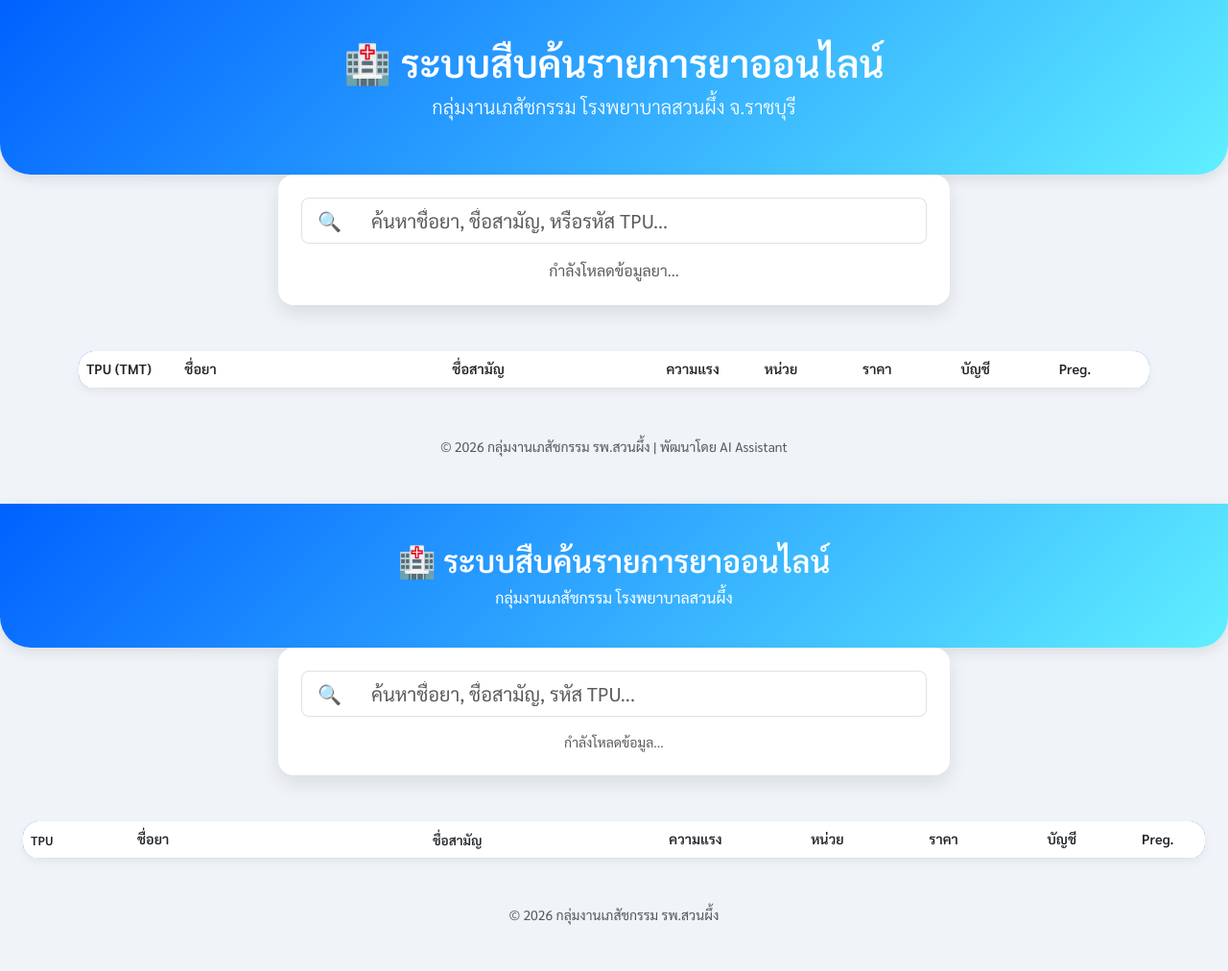
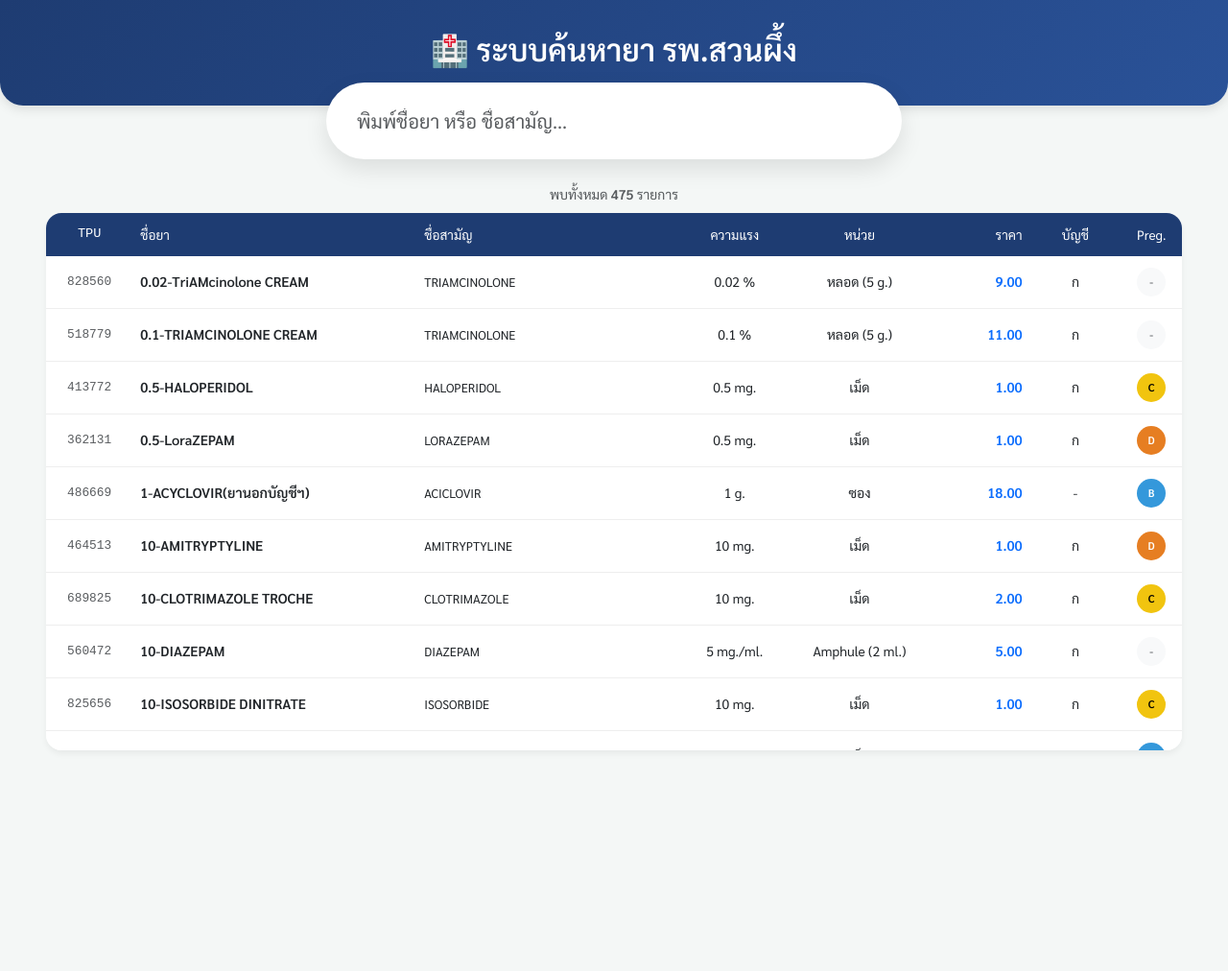
Before and after one commit to donslowhand18-suphot/Drug-SP-Search, a plain HTML site: page index.html in a window 1280 px wide. Shown: the whole page at 96% size. After the commit the page ends 800 px from the top, so only its background shows below. Drawn offline with nearby package versions, Linux system fonts and the light colour scheme.

Commit message:
Add files via upload

```diff
--- a/index.html
+++ b/index.html
@@ -9,41 +9,51 @@
     <script src="https://cdnjs.cloudflare.com/ajax/libs/PapaParse/5.3.2/papaparse.min.js"></script>
 
     <style>
-        body {
-            font-family: 'Sarabun', sans-serif;
-            background-color: #f0f4f8;
-            color: #2c3e50;
-        }
+        body { font-family: 'Sarabun', sans-serif; background-color: #f4f7f6; color: #2c3e50; }
         .header-section {
-            background: linear-gradient(135deg, #0061ff 0%, #60efff 100%);
-            color: white;
-            padding: 3rem 1rem;
-            border-radius: 0 0 2rem 2rem;
-            box-shadow: 0 4px 15px rgba(0,0,0,0.1);
-            margin-bottom: 2rem;
+            background: linear-gradient(135deg, #1e3c72 0%, #2a5298 100%);
+            color: white; padding: 2rem 1rem; border-radius: 0 0 1.5rem 1.5rem;
+            box-shadow: 0 4px 12px rgba(0,0,0,0.1);
         }
         .search-box {
-            max-width: 700px;
-            margin: -2rem auto 0;
-            background: white;
-            padding: 1.5rem;
-            border-radius: 1rem;
-            box-shadow: 0 8px 20px rgba(0,0,0,0.1);
+            max-width: 600px; margin: -1.5rem auto 1.5rem; background: white;
+            padding: 1rem; border-radius: 50px; box-shadow: 0 10px 25px rgba(0,0,0,0.1);
         }
-        .card-table {
-            background: white;
-            border-radius: 1rem;
-            overflow: hidden;
-            box-shadow: 0 4px 10px rgba(0,0,0,0.05);
+        .card-table { background: white; border-radius: 1rem; overflow: hidden; box-shadow: 0 4px 6px rgba(0,0,0,0.05); }
+
+        /* สไตล์ตารางและการจัดการคอลัมน์ */
+        .table { table-layout: fixed; width: 100%; border-collapse: separate; border-spacing: 0; }
+
+        /* หัวตารางติดหนึบ (Sticky Header) */
+        .table thead th {
+            position: sticky; top: 0; background-color: #1e3c72; color: white;
+            z-index: 10; font-weight: 400; border: none; font-size: 0.85rem;
         }
-        .table thead {
-            background-color: #0061ff;
-            color: white;
+
+        th, td {
+            word-wrap: break-word; overflow-wrap: break-word; font-size: 0.9rem;
+            padding: 12px 8px !important; border-bottom: 1px solid #eee;
         }
-        .badge-preg {
-            font-weight: 600;
-            padding: 0.4em 0.8em;
+
+        /* กำหนดสัดส่วนคอลัมน์ */
+        .col-tpu { width: 85px; font-family: monospace; font-size: 0.8rem; }
+        .col-name { width: 25%; }
+        .col-generic { width: 22%; font-size: 0.8rem; color: #6c757d; }
+        .col-strength { width: 12%; }
+        .col-unit { width: 10%; }
+        .col-price { width: 10%; }
+        .col-list { width: 8%; }
+        .col-preg { width: 60px; }
+
+        /* ซ่อนคอลัมน์ที่ไม่จำเป็นบนมือถือจอเล็ก */
+        @media (max-width: 768px) {
+            .col-unit, .col-list, .col-tpu { display: none; }
+            .col-name { width: 45%; }
+            .col-generic { width: 30%; }
         }
+
+        .mark { background-color: #fff3cd; padding: 0; color: #856404; font-weight: bold; }
+        .badge-preg { font-weight: 600; font-size: 0.7rem; width: 30px; height: 30px; display: inline-flex; align-items: center; justify-content: center; }
         .preg-A { background-color: #2ecc71; color: white; }
         .preg-B { background-color: #3498db; color: white; }
         .preg-C { background-color: #f1c40f; color: black; }
@@ -54,32 +64,29 @@
 <body>
 
 <div class="header-section text-center">
-    <h1 class="fw-bold">🏥 ระบบสืบค้นรายการยาออนไลน์</h1>
-    <p class="lead">กลุ่มงานเภสัชกรรม โรงพยาบาลสวนผึ้ง จ.ราชบุรี</p>
+    <h2 class="fw-bold">🏥 ระบบค้นหายา รพ.สวนผึ้ง</h2>
 </div>
 
-<div class="container">
-    <div class="search-box mb-5">
-        <div class="input-group input-group-lg">
-            <span class="input-group-text bg-transparent border-end-0">🔍</span>
-            <input type="text" id="searchInput" class="form-control border-start-0" placeholder="ค้นหาชื่อยา, ชื่อสามัญ, หรือรหัส TPU...">
-        </div>
-        <div id="stats" class="mt-3 text-center text-muted">กำลังโหลดข้อมูลยา...</div>
+<div class="container-fluid px-lg-5">
+    <div class="search-box">
+        <input type="text" id="searchInput" class="form-control form-control-lg border-0 shadow-none" placeholder="พิมพ์ชื่อยา หรือ ชื่อสามัญ...">
     </div>
 
+    <div class="text-center mb-2" id="stats"></div>
+
     <div class="card-table">
-        <div class="table-responsive">
-            <table class="table table-hover align-middle mb-0" id="drugTable">
+        <div class="table-responsive" style="max-height: 70vh;">
+            <table class="table table-hover align-middle mb-0">
                 <thead>
                     <tr>
-                        <th>TPU (TMT)</th>
-                        <th style="width: 25%;">ชื่อยา</th>
-                        <th style="width: 20%;">ชื่อสามัญ</th>
-                        <th>ความแรง</th>
-                        <th>หน่วย</th>
-                        <th>ราคา</th>
-                        <th>บัญชี</th>
-                        <th>Preg.</th>
+                        <th class="col-tpu text-center">TPU</th>
+                        <th class="col-name">ชื่อยา</th>
+                        <th class="col-generic">ชื่อสามัญ</th>
+                        <th class="col-strength text-center">ความแรง</th>
+                        <th class="col-unit text-center">หน่วย</th>
+                        <th class="col-price text-end">ราคา</th>
+                        <th class="col-list text-center">บัญชี</th>
+                        <th class="col-preg text-center">Preg.</th>
                     </tr>
                 </thead>
                 <tbody id="tableBody">
@@ -87,183 +94,62 @@
             </table>
         </div>
     </div>
-
-    <footer class="text-center my-5 text-muted">
-        <small>© 2026 กลุ่มงานเภสัชกรรม รพ.สวนผึ้ง | พัฒนาโดย AI Assistant</small>
-    </footer>
 </div>
 
 <script>
     let drugData = [];
 
     Papa.parse("data.csv", {
-        download: true,
-        header: true,
-        skipEmptyLines: true,
+        download: true, header: true, skipEmptyLines: true,
         complete: function(results) {
-            drugData = results.data;
+            drugData = results.data.filter(r => r['ชื่อยา']);
             displayData(drugData);
-            updateStats(drugData.length);
-        }
-    });<!DOCTYPE html>
-<html lang="th">
-<head>
-    <meta charset="UTF-8">
-    <meta name="viewport" content="width=device-width, initial-scale=1.0">
-    <title>ระบบค้นหายา - รพ.สวนผึ้ง</title>
-    <link href="https://cdn.jsdelivr.net/npm/bootstrap@5.3.0/dist/css/bootstrap.min.css" rel="stylesheet">
-    <link href="https://fonts.googleapis.com/css2?family=Sarabun:wght@300;400;600&display=swap" rel="stylesheet">
-    <script src="https://cdnjs.cloudflare.com/ajax/libs/PapaParse/5.3.2/papaparse.min.js"></script>
-
-    <style>
-        body { font-family: 'Sarabun', sans-serif; background-color: #f0f4f8; color: #2c3e50; }
-        .header-section {
-            background: linear-gradient(135deg, #0061ff 0%, #60efff 100%);
-            color: white; padding: 2.5rem 1rem; border-radius: 0 0 2rem 2rem;
-            box-shadow: 0 4px 15px rgba(0,0,0,0.1); margin-bottom: 2rem;
-        }
-        .search-box {
-            max-width: 700px; margin: -2rem auto 0; background: white;
-            padding: 1.5rem; border-radius: 1rem; box-shadow: 0 8px 20px rgba(0,0,0,0.1);
-        }
-        .card-table { background: white; border-radius: 1rem; overflow: hidden; box-shadow: 0 4px 10px rgba(0,0,0,0.05); }
-
-        /* จัดการความกว้างของตาราง */
-        .table { table-layout: fixed; width: 100%; }
-        .table thead { background-color: #0061ff; color: white; }
-
-        /* ตั้งค่าคอลัมน์ให้ตัดคำและจำกัดความกว้าง */
-        th, td {
-            word-wrap: break-word;
-            overflow-wrap: break-word;
-            white-space: normal !important;
-            font-size: 0.9rem; /* ย่อตัวอักษรลงนิดหน่อย */
-        }
-
-        /* กำหนดสัดส่วนคอลัมน์ */
-        .col-tpu { width: 90px; font-size: 0.8rem; }
-        .col-name { width: 25%; }
-        .col-generic { width: 20%; font-size: 0.85rem; color: #666; }
-        .col-strength { width: 12%; }
-        .col-unit { width: 10%; }
-        .col-price { width: 10%; }
-        .col-list { width: 8%; }
-        .col-preg { width: 60px; }
-
-        .badge-preg { font-weight: 600; padding: 0.4em 0.8em; font-size: 0.75rem; }
-        .preg-A { background-color: #2ecc71; color: white; }
-        .preg-B { background-color: #3498db; color: white; }
-        .preg-C { background-color: #f1c40f; color: black; }
-        .preg-D { background-color: #e67e22; color: white; }
-        .preg-X { background-color: #e74c3c; color: white; }
-    </style>
-</head>
-<body>
-
-<div class="header-section text-center">
-    <h1 class="fw-bold h2">🏥 ระบบสืบค้นรายการยาออนไลน์</h1>
-    <p class="mb-0">กลุ่มงานเภสัชกรรม โรงพยาบาลสวนผึ้ง</p>
-</div>
-
-<div class="container-fluid px-4">
-    <div class="search-box mb-5">
-        <div class="input-group input-group-lg">
-            <span class="input-group-text bg-transparent border-end-0">🔍</span>
-            <input type="text" id="searchInput" class="form-control border-start-0" placeholder="ค้นหาชื่อยา, ชื่อสามัญ, รหัส TPU...">
-        </div>
-        <div id="stats" class="mt-3 text-center text-muted small">กำลังโหลดข้อมูล...</div>
-    </div>
-
-    <div class="card-table">
-        <div class="table-responsive">
-            <table class="table table-hover align-middle mb-0">
-                <thead>
-                    <tr>
-                        <th class="col-tpu">TPU</th>
-                        <th class="col-name">ชื่อยา</th>
-                        <th class="col-generic">ชื่อสามัญ</th>
-                        <th class="col-strength">ความแรง</th>
-                        <th class="col-unit">หน่วย</th>
-                        <th class="col-price">ราคา</th>
-                        <th class="col-list">บัญชี</th>
-                        <th class="col-preg">Preg.</th>
-                    </tr>
-                </thead>
-                <tbody id="tableBody">
-                    </tbody>
-            </table>
-        </div>
-    </div>
-
-    <footer class="text-center my-5 text-muted small">
-        © 2026 กลุ่มงานเภสัชกรรม รพ.สวนผึ้ง
-    </footer>
-</div>
-
-<script>
-    let drugData = [];
-
-    Papa.parse("data.csv", {
-        download: true,
-        header: true,
-        skipEmptyLines: true,
-        complete: function(results) {
-            drugData = results.data;
-            displayData(drugData);
-            updateStats(drugData.length);
         }
     });
 
-    function displayData(data) {
+    function highlightText(text, term) {
+        if (!term) return text;
+        const re = new RegExp(`(${term})`, 'gi');
+        return text.replace(re, '<mark class="mark">$1</mark>');
+    }
+
+    function displayData(data, term = "") {
         const tbody = document.getElementById('tableBody');
+        const stats = document.getElementById('stats');
         tbody.innerHTML = '';
-
-        if (data.length === 0) {
-            tbody.innerHTML = '<tr><td colspan="
-
-    function displayData(data) {
-        const tbody = document.getElementById('tableBody');
-        tbody.innerHTML = '';
-
-        if (data.length === 0) {
-            tbody.innerHTML = '<tr><td colspan="8" class="text-center py-5 text-muted">ไม่พบข้อมูลยาที่ค้นหา</td></tr>';
-            return;
-        }
+        stats.innerHTML = `<small class="text-muted">พบทั้งหมด <strong>${data.length}</strong> รายการ</small>`;
 
         data.forEach(item => {
-            const pregClass = item['Pregnancy Cagetory'] ? `preg-${item['Pregnancy Cagetory']}` : 'bg-light text-muted';
-            // ดึงข้อมูลรหัส TMT สกส. มาแสดงเป็น TPU
-            const tpuCode = item['รหัส TMT สกส.'] || '-';
+            const preg = item['Pregnancy Cagetory'] || '-';
+            const pregClass = preg !== '-' ? `preg-${preg}` : 'bg-light text-muted';
+            const price = parseFloat(item['ราคาจำหน่าย'] || 0).toLocaleString(undefined, {minimumFractionDigits: 2});
 
             const row = `
                 <tr>
-                    <td><code class="text-dark">${tpuCode}</code></td>
-                    <td><strong class="text-primary">${item['ชื่อยา'] || '-'}</strong></td>
-                    <td><small class="text-secondary">${item['ชื่อสามัญ'] || '-'}</small></td>
-                    <td>${item['ความแรง'] || '-'}</td>
-                    <td>${item['หน่วยนับ'] || '-'}</td>
-                    <td class="fw-bold">${item['ราคาจำหน่าย'] ? parseFloat(item['ราคาจำหน่าย']).toFixed(2) : '0.00'} ฿</td>
-                    <td><span class="badge bg-info text-dark">${item['บัญชี'] || '-'}</span></td>
-                    <td><span class="badge rounded-pill badge-preg ${pregClass}">${item['Pregnancy Cagetory'] || '-'}</span></td>
+                    <td class="col-tpu text-center text-muted small">${item['รหัส TMT สกส.'] || '-'}</td>
+                    <td class="col-name"><strong>${highlightText(item['ชื่อยา'] || '-', term)}</strong></td>
+                    <td class="col-generic">${highlightText(item['ชื่อสามัญ'] || '-', term)}</td>
+                    <td class="col-strength text-center small">${item['ความแรง'] || '-'}</td>
+                    <td class="col-unit text-center small">${item['หน่วยนับ'] || '-'}</td>
+                    <td class="col-price text-end fw-bold text-primary">${price}</td>
+                    <td class="col-list text-center small">${item['บัญชี'] || '-'}</td>
+                    <td class="col-preg text-center">
+                        <span class="badge rounded-circle badge-preg ${pregClass}">${preg}</span>
+                    </td>
                 </tr>
             `;
             tbody.innerHTML += row;
         });
     }
 
-    function updateStats(count) {
-        document.getElementById('stats').innerHTML = `พบยาในระบบทั้งหมด <strong>${count}</strong> รายการ`;
-    }
-
     document.getElementById('searchInput').addEventListener('input', function(e) {
-        const term = e.target.value.toLowerCase();
+        const term = e.target.value.trim().toLowerCase();
         const filtered = drugData.filter(item =>
             (item['ชื่อยา'] && item['ชื่อยา'].toLowerCase().includes(term)) ||
             (item['ชื่อสามัญ'] && item['ชื่อสามัญ'].toLowerCase().includes(term)) ||
             (item['รหัส TMT สกส.'] && item['รหัส TMT สกส.'].toString().includes(term))
         );
-        displayData(filtered);
-        updateStats(filtered.length);
+        displayData(filtered, term);
     });
 </script>
 
```
